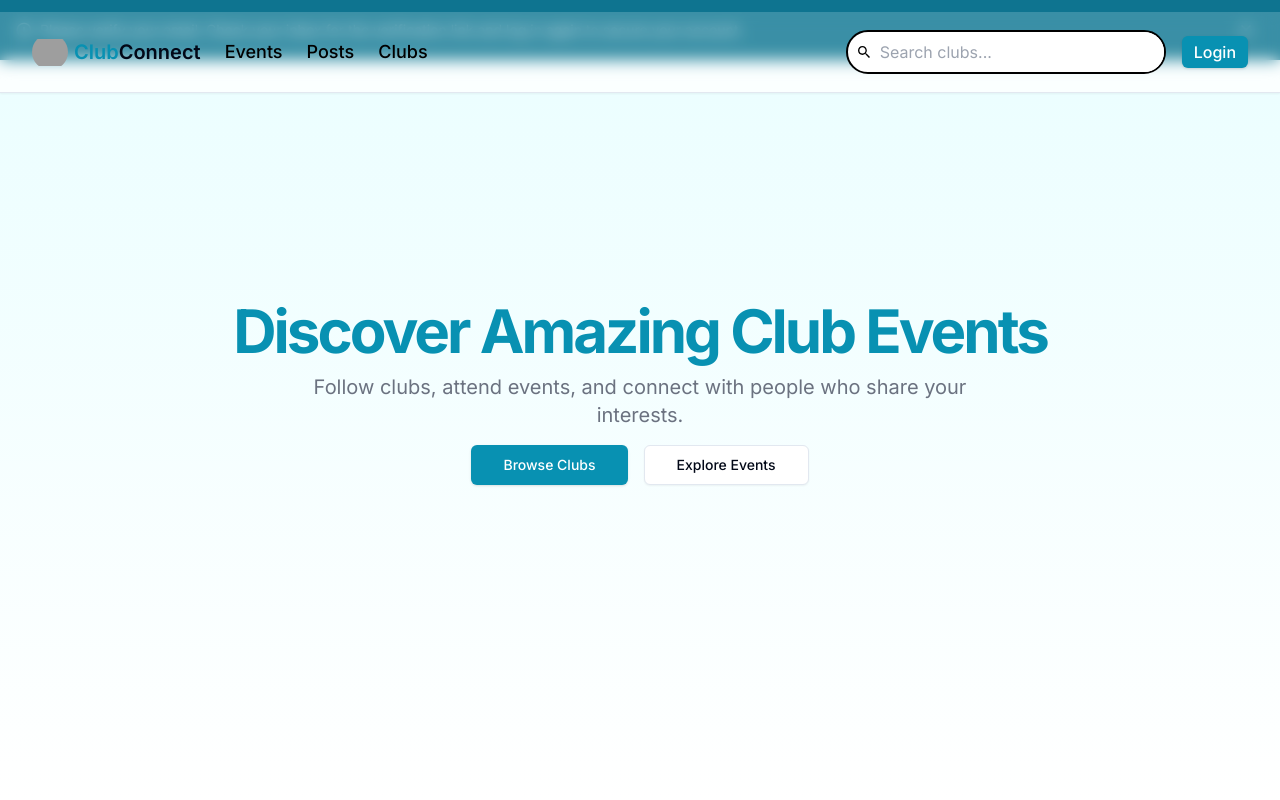
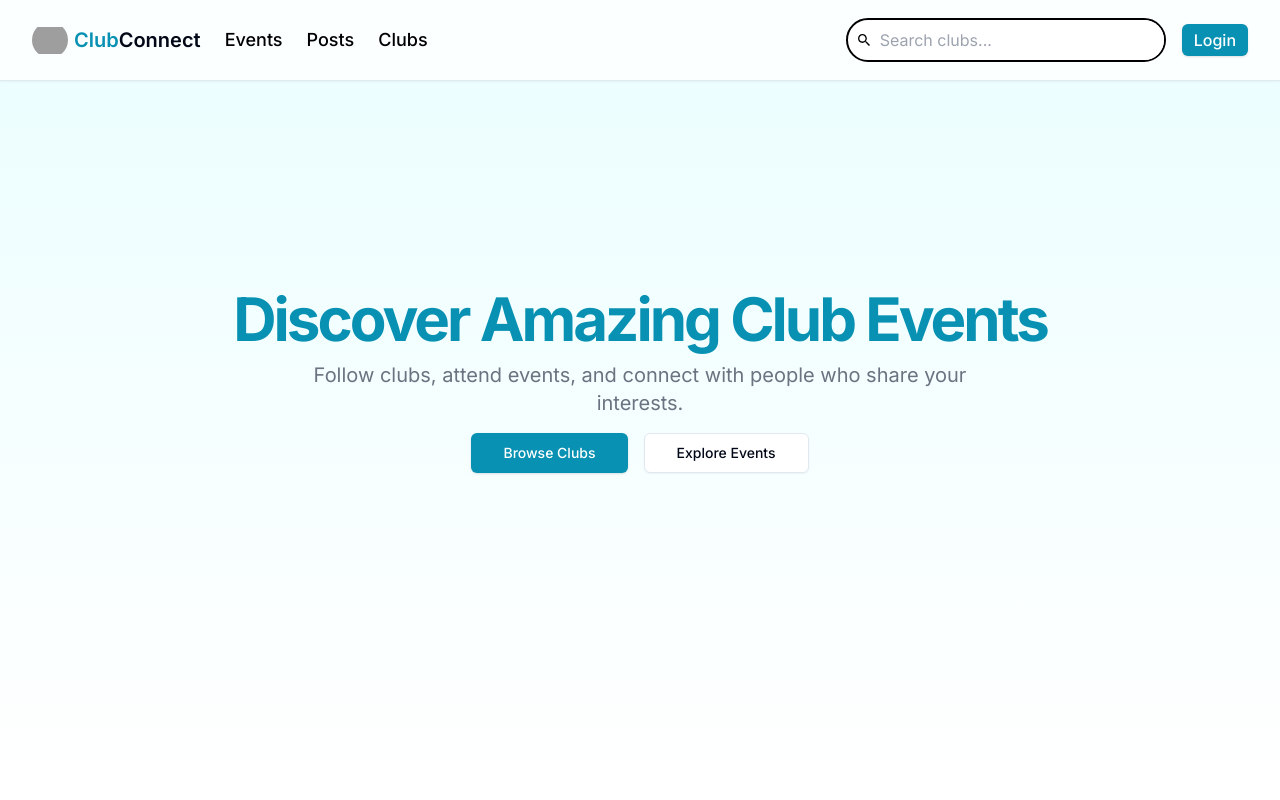
Before and after one commit to Abhishek-Mishra-GH/club-connect, a Next.js app in the folder client/: page / in a window 1280 px wide. Shown: the top 800 px of the page. Built offline with nearby package versions, Linux system fonts and the light colour scheme; grey boxes are pictures that could not be loaded.

Commit message:
minor fix

```diff
--- a/client/src/app/layout.tsx
+++ b/client/src/app/layout.tsx
@@ -47,7 +47,7 @@ export default function RootLayout({
           </div>
         ) : (
           <div className="flex min-h-screen flex-col">
-            <VerifyEmailBanner />
+            {/* <VerifyEmailBanner /> */}
             <MainNav />
             <main className="flex-1">{children}</main>
             <Footer />
--- a/client/src/components/verify-email-banner.tsx
+++ b/client/src/components/verify-email-banner.tsx
@@ -26,11 +26,11 @@ export function VerifyEmailBanner() {
   if (!isVisible) return null
 
   return (
-    <div className="bg-cyan-700 h-3">
+    <div className="bg-cyan-700">
       <div className="container mx-auto">
-        <Alert variant="default" className="border-none rounded-none bg-cyan-700 text-primary-foreground">
+        <Alert variant="default" className="border-none rounded-none bg-cyan-700 text-primary-foreground ">
           <div className="flex items-center gap-2 text-sm">
-            <AlertCircle className="h-4 w-4" />
+            <AlertCircle className="h-3 w-3" />
             <AlertDescription className="flex-1">
             Please verify your email. Check your inbox for the verification link and log in again to secure your account.
             </AlertDescription>
@@ -40,7 +40,7 @@ export function VerifyEmailBanner() {
               className="text-primary-foreground hover:text-primary-foreground/80 hover:bg-primary-foreground/10"
               onClick={() => setIsVisible(false)}
             >
-              <X className="h-4 w-4" />
+              <X className="h-3 w-3" />
               <span className="sr-only">Dismiss</span>
             </Button>
           </div>
```
Also changed, not shown: 1 other file (tests, documents, lock files or other folders).
